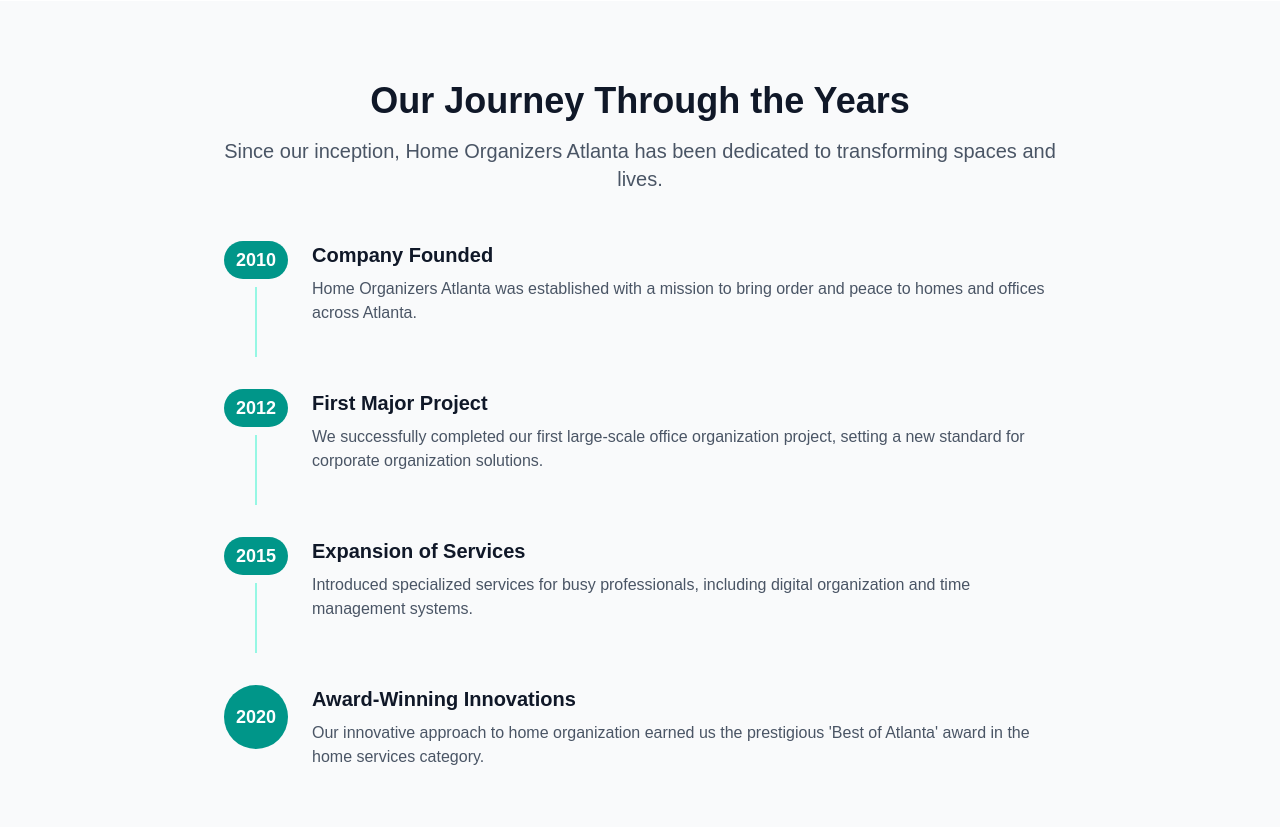
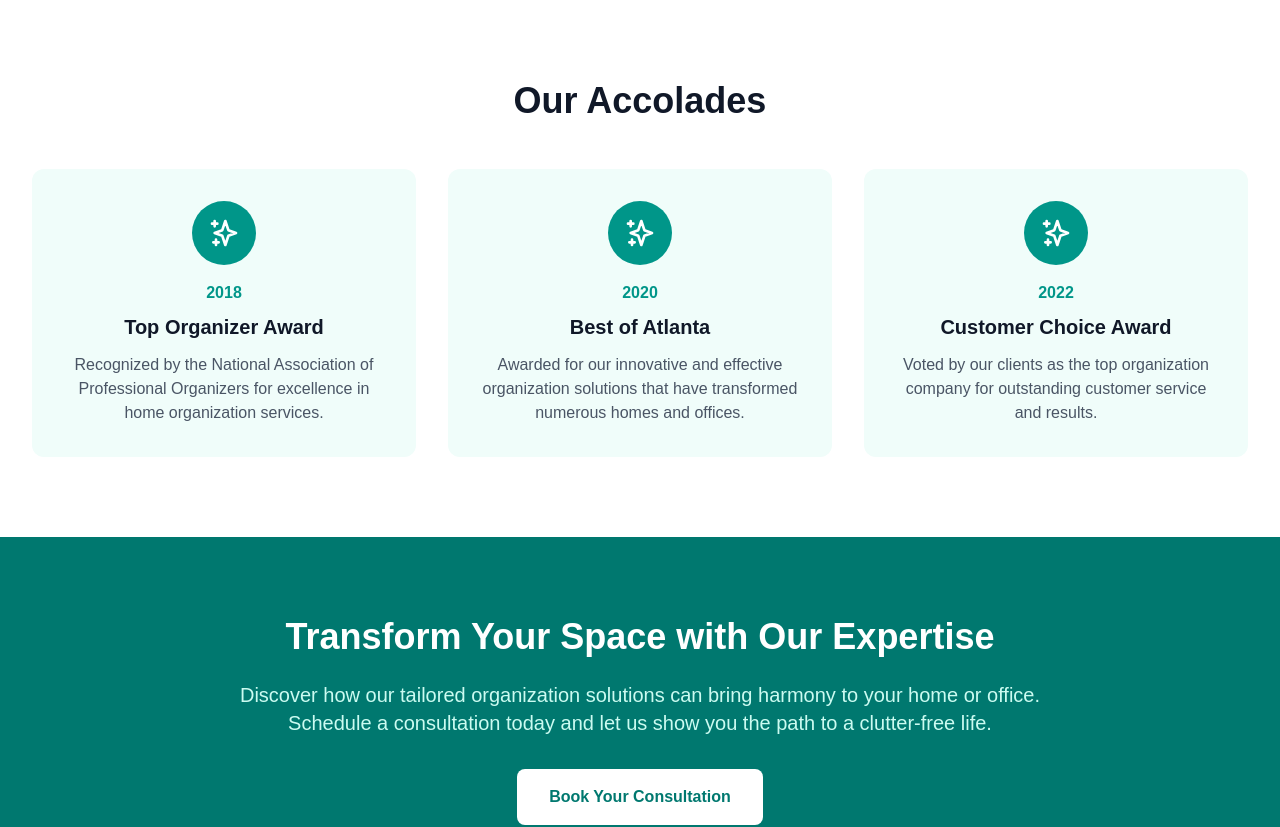
Before and after one commit to mperlmutter83/home-organizers-atlanta, a Next.js app: page /about in a window 1280 px wide. Shown: the part 1240-2067 px from the top of the page. Built offline with nearby package versions, Linux system fonts and the light colour scheme.

Commit message:
Remove Our Journey Through the Years timeline section from About page

```diff
--- a/src/app/about/page.tsx
+++ b/src/app/about/page.tsx
@@ -7,29 +7,6 @@
 };
 
 export default function AboutPage() {
-  const timeline = [
-    {
-      year: '2010',
-      title: 'Company Founded',
-      description: 'Home Organizers Atlanta was established with a mission to bring order and peace to homes and offices across Atlanta.',
-    },
-    {
-      year: '2012',
-      title: 'First Major Project',
-      description: 'We successfully completed our first large-scale office organization project, setting a new standard for corporate organization solutions.',
-    },
-    {
-      year: '2015',
-      title: 'Expansion of Services',
-      description: 'Introduced specialized services for busy professionals, including digital organization and time management systems.',
-    },
-    {
-      year: '2020',
-      title: 'Award-Winning Innovations',
-      description: "Our innovative approach to home organization earned us the prestigious 'Best of Atlanta' award in the home services category.",
-    },
-  ];
-
   const awards = [
     {
       year: '2018',
@@ -101,35 +78,6 @@
         </div>
       </section>
 
-      {/* Timeline */}
-      <section className="py-20 bg-gray-50">
-        <div className="max-w-4xl mx-auto px-4 sm:px-6 lg:px-8">
-          <h2 className="text-3xl lg:text-4xl font-bold text-gray-900 mb-4 text-center">Our Journey Through the Years</h2>
-          <p className="text-xl text-gray-600 text-center mb-12">
-            Since our inception, Home Organizers Atlanta has been dedicated to transforming spaces and lives.
-          </p>
-
-          <div className="space-y-8">
-            {timeline.map((item, index) => (
-              <div key={index} className="flex gap-6">
-                <div className="flex flex-col items-center">
-                  <div className="w-16 h-16 bg-teal-600 text-white rounded-full flex items-center justify-center font-bold text-lg">
-                    {item.year}
-                  </div>
-                  {index < timeline.length - 1 && (
-                    <div className="w-0.5 h-full bg-teal-200 mt-2" />
-                  )}
-                </div>
-                <div className="pb-8">
-                  <h3 className="text-xl font-bold text-gray-900 mb-2">{item.title}</h3>
-                  <p className="text-gray-600">{item.description}</p>
-                </div>
-              </div>
-            ))}
-          </div>
-        </div>
-      </section>
-
       {/* Awards */}
       <section className="py-20 bg-white">
         <div className="max-w-7xl mx-auto px-4 sm:px-6 lg:px-8">
```
